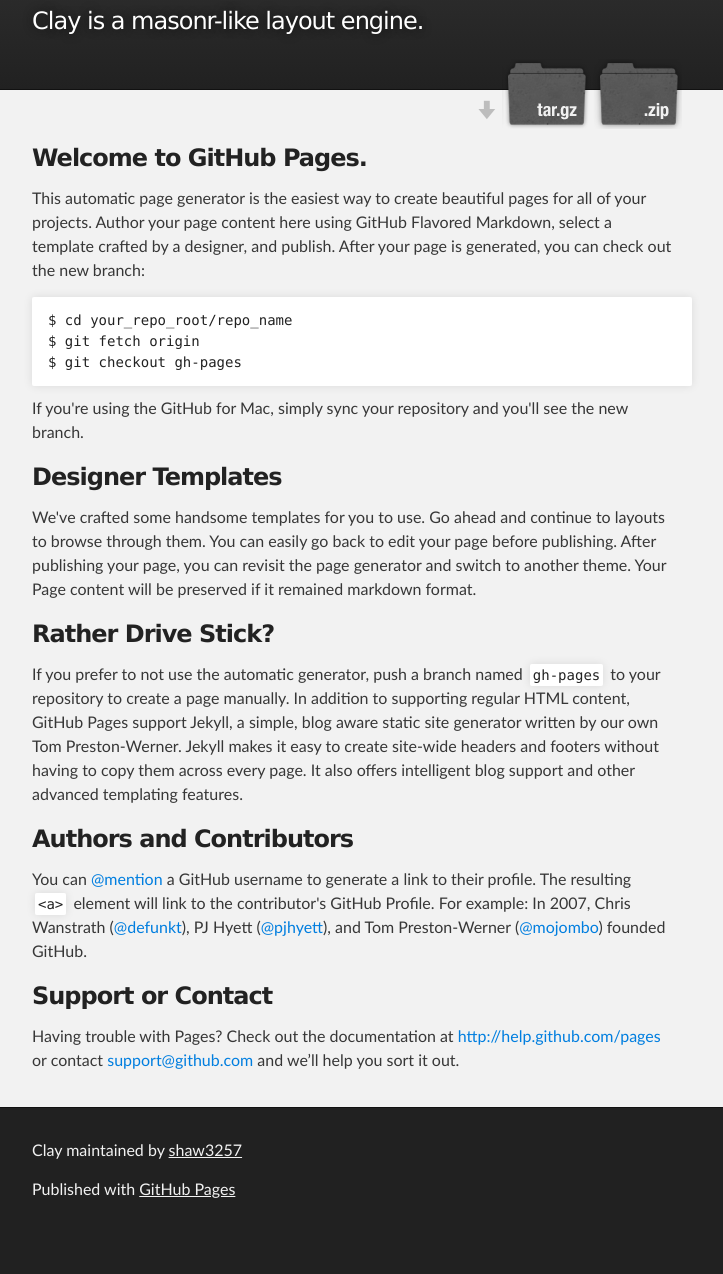
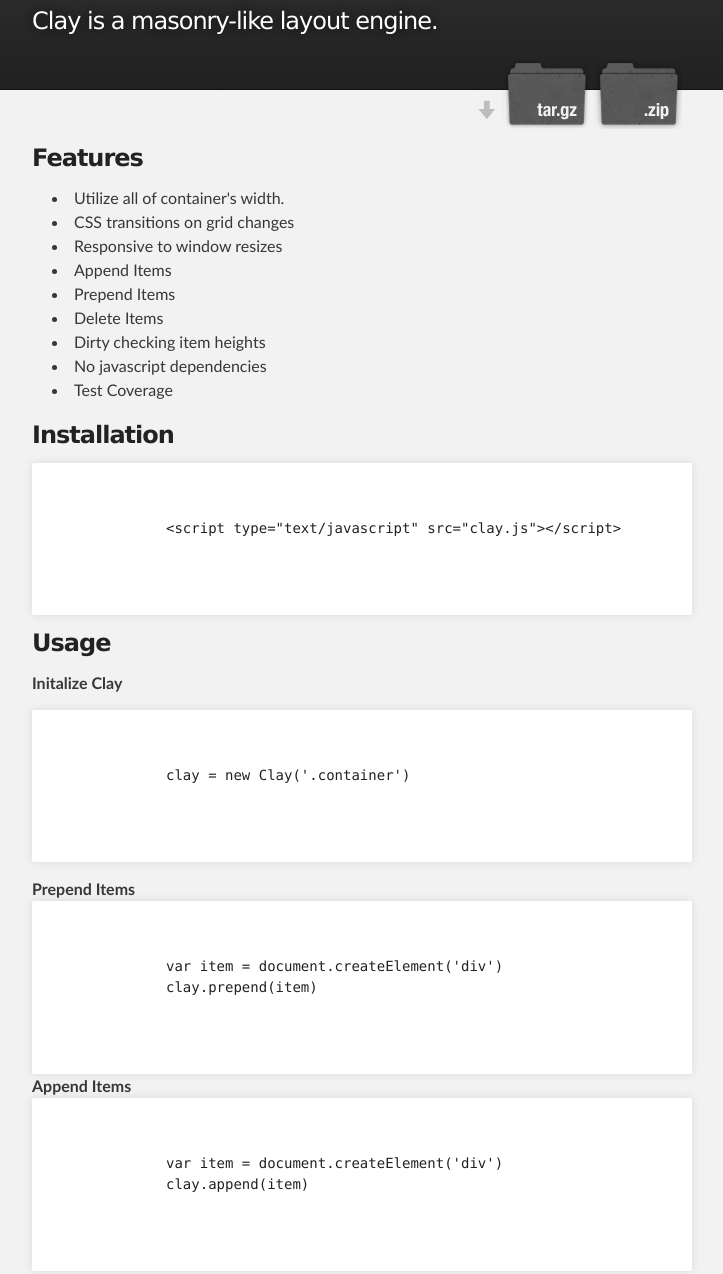
Before and after one commit to shaw3257/clay, a plain HTML site: page index.html in a window 1280 px wide. Shown: the part 120-1394 px from the top of the page, without its empty margins (288-1011 px from the left). Before the commit the page ends 1356 px from the top, so only its background shows below. Drawn offline with Linux system fonts and the light colour scheme.

Commit message:
adds to gh-pages

```diff
--- a/index.html
+++ b/index.html
@@ -1,70 +1,74 @@
 <!DOCTYPE html>
 <html>
-
   <head>
     <meta charset='utf-8' />
     <meta http-equiv="X-UA-Compatible" content="chrome=1" />
     <meta name="description" content="Clay : Clay is a masonr-like layout engine." />
-
     <link rel="stylesheet" type="text/css" media="screen" href="stylesheets/stylesheet.css">
-
     <title>Clay</title>
   </head>
-
   <body>
-
     <!-- HEADER -->
     <div id="header_wrap" class="outer">
       <header class="inner">
         <a id="forkme_banner" href="https://github.com/shaw3257/clay">View on GitHub</a>
-
         <h1 id="project_title">Clay</h1>
-          <h2 id="project_tagline">Clay is a masonr-like layout engine.</h2>
-
+        <h2 id="project_tagline">Clay is a masonry-like layout engine.</h2>
         <section id="downloads">
           <a class="zip_download_link" href="https://github.com/shaw3257/clay/zipball/master">Download this project as a .zip file</a>
           <a class="tar_download_link" href="https://github.com/shaw3257/clay/tarball/master">Download this project as a tar.gz file</a>
         </section>
       </header>
     </div>
-
     <!-- MAIN CONTENT -->
     <div id="main_content_wrap" class="outer">
       <section id="main_content" class="inner">
         <h3>
-<a name="welcome-to-github-pages" class="anchor" href="#welcome-to-github-pages"><span class="octicon octicon-link"></span></a>Welcome to GitHub Pages.</h3>
-
-<p>This automatic page generator is the easiest way to create beautiful pages for all of your projects. Author your page content here using GitHub Flavored Markdown, select a template crafted by a designer, and publish. After your page is generated, you can check out the new branch:</p>
-
-<pre><code>$ cd your_repo_root/repo_name
-$ git fetch origin
-$ git checkout gh-pages
-</code></pre>
-
-<p>If you're using the GitHub for Mac, simply sync your repository and you'll see the new branch.</p>
-
+        <a name="welcome-to-github-pages" class="anchor" href="#welcome-to-github-pages"><span class="octicon octicon-link"></span></a>Features</h3>
+        <ul>
+          <li>Utilize all of container's width.</li>
+          <li>CSS transitions on grid changes</li>
+          <li>Responsive to window resizes</li>
+          <li>Append Items</li>
+          <li>Prepend Items</li>
+          <li>Delete Items</li>
+          <li>Dirty checking item heights</li>
+          <li>No javascript dependencies</li>
+          <li>Test Coverage</li>
+        </ul>
         <h3>
-<a name="designer-templates" class="anchor" href="#designer-templates"><span class="octicon octicon-link"></span></a>Designer Templates</h3>
-
-<p>We've crafted some handsome templates for you to use. Go ahead and continue to layouts to browse through them. You can easily go back to edit your page before publishing. After publishing your page, you can revisit the page generator and switch to another theme. Your Page content will be preserved if it remained markdown format.</p>
-
+        <a name="designer-templates" class="anchor" href="#designer-templates"><span class="octicon octicon-link"></span></a>Installation</h3>
+          <pre>
+            <code class='language-html'>
+              &lt;script type="text/javascript" src="clay.js"&gt;&lt;/script&gt;
+            </code>
+          </pre>
         <h3>
-<a name="rather-drive-stick" class="anchor" href="#rather-drive-stick"><span class="octicon octicon-link"></span></a>Rather Drive Stick?</h3>
-
-<p>If you prefer to not use the automatic generator, push a branch named <code>gh-pages</code> to your repository to create a page manually. In addition to supporting regular HTML content, GitHub Pages support Jekyll, a simple, blog aware static site generator written by our own Tom Preston-Werner. Jekyll makes it easy to create site-wide headers and footers without having to copy them across every page. It also offers intelligent blog support and other advanced templating features.</p>
-
-<h3>
-<a name="authors-and-contributors" class="anchor" href="#authors-and-contributors"><span class="octicon octicon-link"></span></a>Authors and Contributors</h3>
-
-<p>You can <a href="https://github.com/blog/821" class="user-mention">@mention</a> a GitHub username to generate a link to their profile. The resulting <code>&lt;a&gt;</code> element will link to the contributor's GitHub Profile. For example: In 2007, Chris Wanstrath (<a href="https://github.com/defunkt" class="user-mention">@defunkt</a>), PJ Hyett (<a href="https://github.com/pjhyett" class="user-mention">@pjhyett</a>), and Tom Preston-Werner (<a href="https://github.com/mojombo" class="user-mention">@mojombo</a>) founded GitHub.</p>
-
-<h3>
-<a name="support-or-contact" class="anchor" href="#support-or-contact"><span class="octicon octicon-link"></span></a>Support or Contact</h3>
-
-<p>Having trouble with Pages? Check out the documentation at <a href="http://help.github.com/pages">http://help.github.com/pages</a> or contact <a href="mailto:support@github.com">support@github.com</a> and we’ll help you sort it out.</p>
+        <a name="rather-drive-stick" class="anchor" href="#rather-drive-stick"><span class="octicon octicon-link"></span></a>Usage</h3>
+        <p>
+        <strong>Initalize Clay</strong>
+          <pre>
+            <code class='language-html'>
+              clay = new Clay('.container')
+            </code>
+          </pre>
+        </p>
+        <strong>Prepend Items</strong>
+          <pre>
+            <code class='language-html'>
+              var item = document.createElement('div')
+              clay.prepend(item)
+            </code>
+          </pre>
+        <strong>Append Items</strong>
+          <pre>
+            <code class='language-html'>
+              var item = document.createElement('div')
+              clay.append(item)
+            </code>
+          </pre>
       </section>
     </div>
-
     <!-- FOOTER  -->
     <div id="footer_wrap" class="outer">
       <footer class="inner">
@@ -72,8 +76,5 @@
         <p>Published with <a href="http://pages.github.com">GitHub Pages</a></p>
       </footer>
     </div>
-
-
-
   </body>
 </html>
```
Lines whose indentation alone changed are shown as unchanged.
